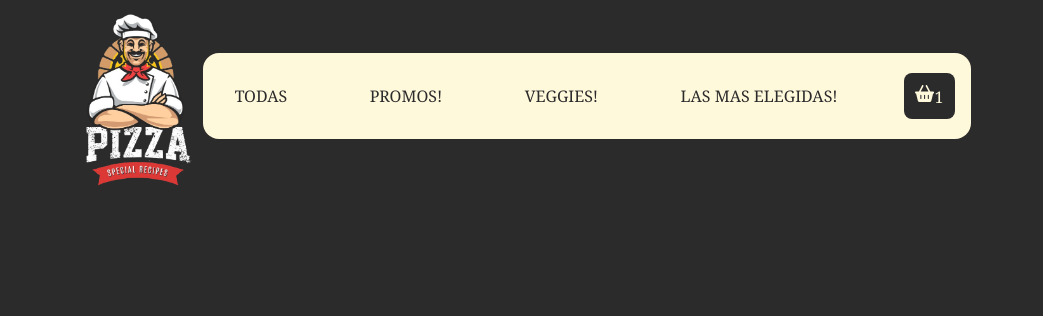
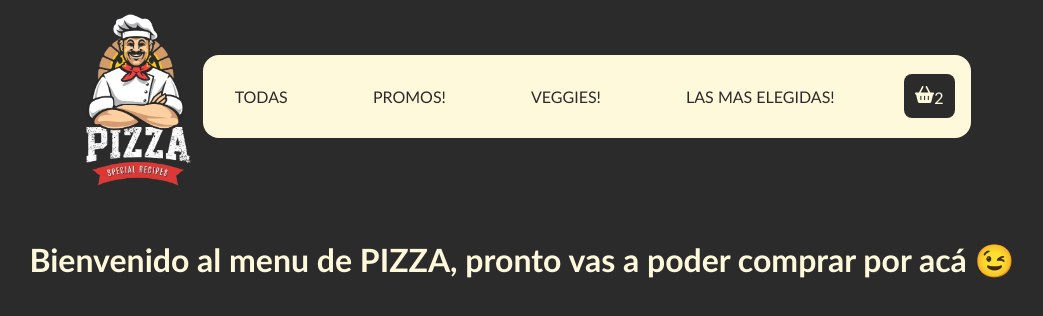
Before and after one commit to florpj/app-react-coder, a React (Vite) app: page / in a window 1280 px wide. Shown: the top 316 px of the page, without its empty margins (118-1161 px from the left). Built offline with nearby package versions, Linux system fonts and the light colour scheme.

Commit message:
Agregado de ItemList

```diff
--- a/src/App.jsx
+++ b/src/App.jsx
@@ -1,5 +1,6 @@
 import './App.css'
 import Navbar from './components/NavBar'
+import ItemListContainer from './components/ItemListContainer'
 
 function App() {
 
@@ -7,6 +8,8 @@ function App() {
   return (
     <>
       <Navbar />
+      <ItemListContainer greeting ='Bienvenido al menu de PIZZA, pronto vas a poder comprar por acá 😉'/>
+
     </>
   )
 }
--- a/src/components/CartWidget.jsx
+++ b/src/components/CartWidget.jsx
@@ -5,7 +5,7 @@ const CartWidget = () => {
   return (
     <div className="carritoBoton">
       <FaBasketShopping fontSize={'1.2rem'}/>
-      <span>1</span>
+      <span>2</span>
     </div>
   );
 };
--- /dev/null
+++ b/src/components/ItemListContainer.jsx
@@ -0,0 +1,11 @@
+import "./stylesComponents/ItemListContainer.css"
+
+const ItemListContainer = ({greeting}) => {
+    return(
+        <div>
+            <h1 className="titulo-pag-card">{greeting}</h1>
+        </div>
+    );
+};
+
+export default ItemListContainer
--- a/src/components/Navbar.jsx
+++ b/src/components/Navbar.jsx
@@ -1,4 +1,5 @@
 import CartWidget from "./CartWidget";
+import "./stylesComponents/Navbar.css";
 
 const Navbar = () => {
   return (
--- /dev/null
+++ b/src/components/stylesComponents/ItemListContainer.css
@@ -0,0 +1,6 @@
+.titulo-pag-card{
+    margin-top: 3rem;
+    color: rgb(255, 249, 220);
+    text-align: center;
+    font-family:'Gill Sans', 'Gill Sans MT', Calibri, 'Trebuchet MS', sans-serif;
+}
--- a/src/components/stylesComponents/Navbar.css
+++ b/src/components/stylesComponents/Navbar.css
@@ -5,7 +5,7 @@
     display: flex;
     justify-content: center;
     align-items: center;
-    font-family:Cambria, Cochin, Georgia, Times, 'Times New Roman', serif;
+    font-family:'Gill Sans', 'Gill Sans MT', Calibri, 'Trebuchet MS', sans-serif;
 }
 
 .menu{
```
